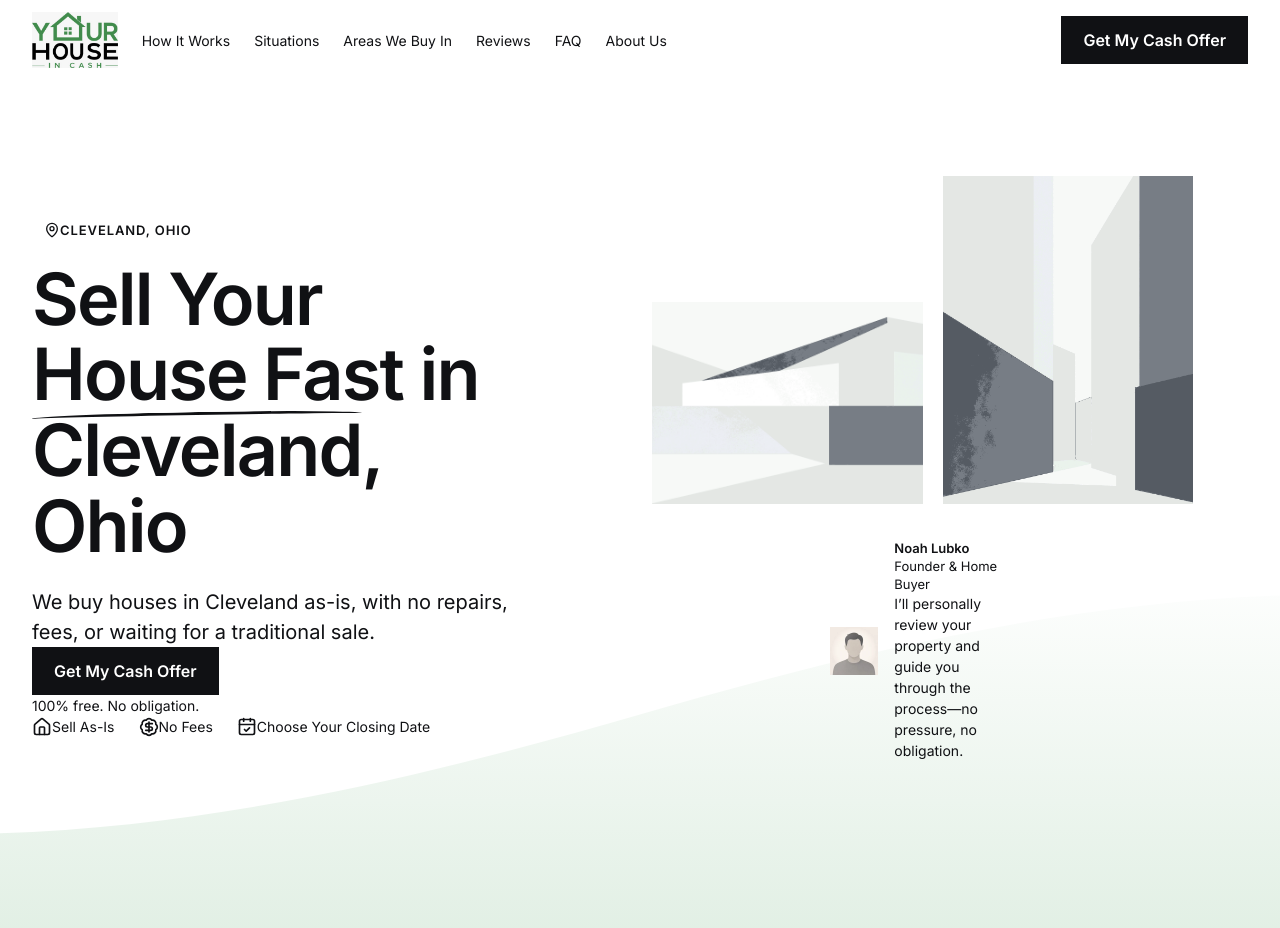
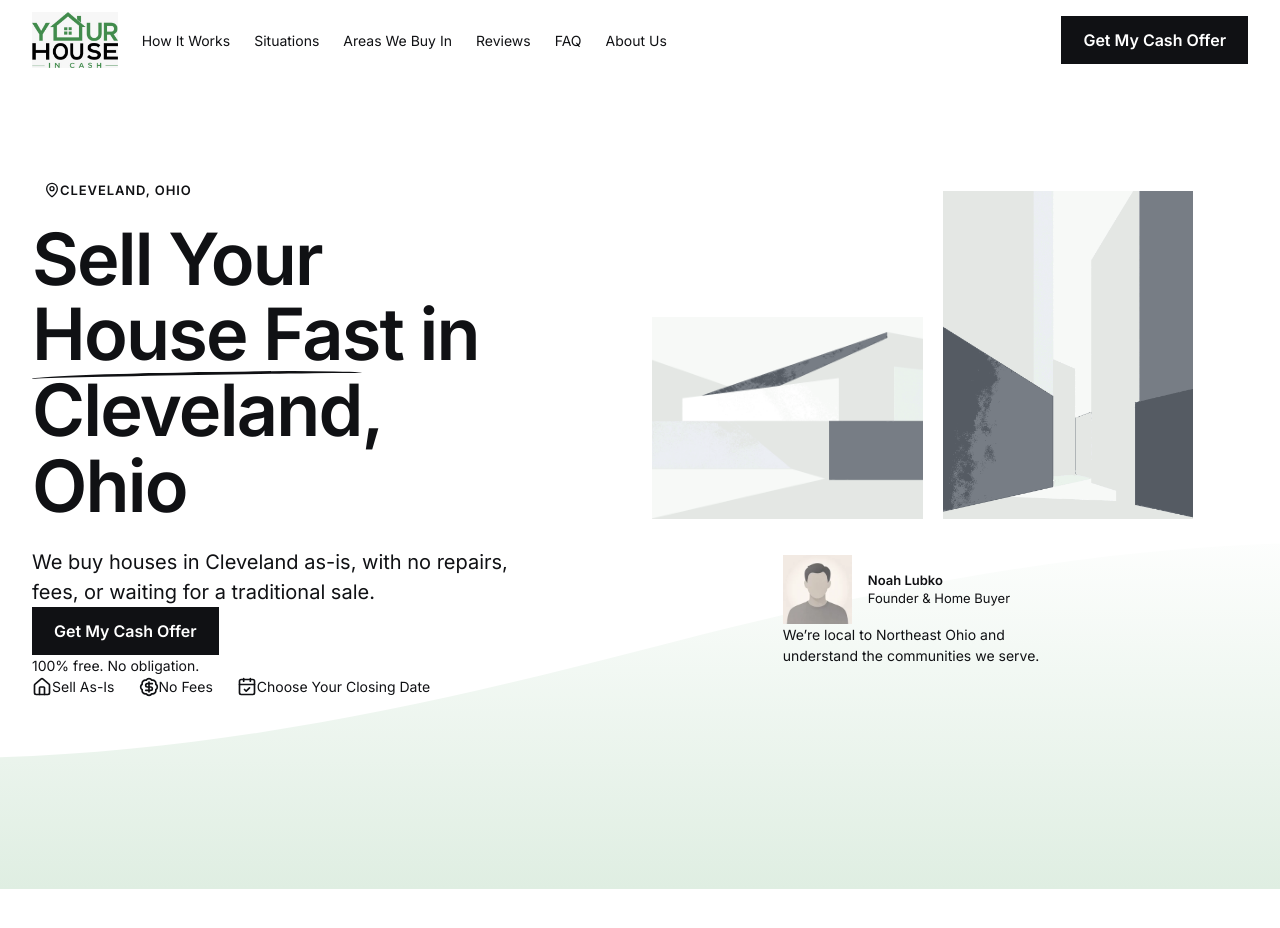
Before and after one commit to YHICAdmin/your-house-in-cash, a Next.js app: page / in a window 1280 px wide. Shown: the top 928 px of the page. After the commit the page ends 889 px from the top, so only its background shows below. Built offline with nearby package versions, Linux system fonts and the light colour scheme.

Commit message:
refine hero trust card layout

```diff
--- a/src/components/area/area-hero.module.css
+++ b/src/components/area/area-hero.module.css
@@ -115,9 +115,9 @@
 
 .trustCard {
   display: flex;
-  width: 64%;
-  align-items: center;
-  gap: var(--spacing-s);
+  width: 92.16%;
+  flex-direction: column;
+  gap: var(--spacing-xs);
   margin: 3.6969% auto 0;
   padding: var(--spacing-s);
   border-radius: var(--radius-medium);
@@ -125,22 +125,30 @@
   box-shadow: var(--shadow-floating);
 }
 
+.identityRow {
+  display: flex;
+  width: 100%;
+  align-items: center;
+  gap: var(--spacing-s);
+}
+
 .portrait {
-  width: 48px;
-  height: 48px;
-  flex: 0 0 48px;
+  width: 69.12px;
+  height: 69.12px;
+  flex: 0 0 69.12px;
   border-radius: var(--radius-pill);
   object-fit: cover;
 }
 
-.trustText {
+.identityText {
   display: flex;
   min-width: 0;
   flex-direction: column;
   gap: var(--spacing-xs);
 }
 
-.trustText p {
+.identityText p,
+.message {
   margin: 0;
 }
 
@@ -171,7 +179,7 @@
   }
 
   .trustCard {
-    width: 40%;
+    width: 57.6%;
   }
 }
 
--- a/src/components/area/area-hero.tsx
+++ b/src/components/area/area-hero.tsx
@@ -68,6 +68,7 @@ export function AreaHero({ city }: AreaHeroProps) {
             </div>
           </div>
           <div className={styles.trustCard}>
+            <div className={styles.identityRow}>
               <Image
                 className={styles.portrait}
                 src="/images/local-trust-portrait.webp"
@@ -75,14 +76,17 @@ export function AreaHero({ city }: AreaHeroProps) {
                 width={48}
                 height={48}
               />
-            <div className={styles.trustText}>
+              <div className={styles.identityText}>
                 <p className={styles.name}>Noah Lubko</p>
-              <p className={`${styles.title} text-caption`}>Founder &amp; Home Buyer</p>
-              <p className={`${styles.message} text-body-small`}>
-                I’ll personally review your property and guide you through the
-                process—no pressure, no obligation.
+                <p className={`${styles.title} text-caption`}>
+                  Founder &amp; Home Buyer
                 </p>
               </div>
+            </div>
+            <p className={`${styles.message} text-body-small`}>
+              We’re local to Northeast Ohio and understand the communities we
+              serve.
+            </p>
           </div>
         </div>
       </div>
```
Lines whose indentation alone changed are shown as unchanged.
